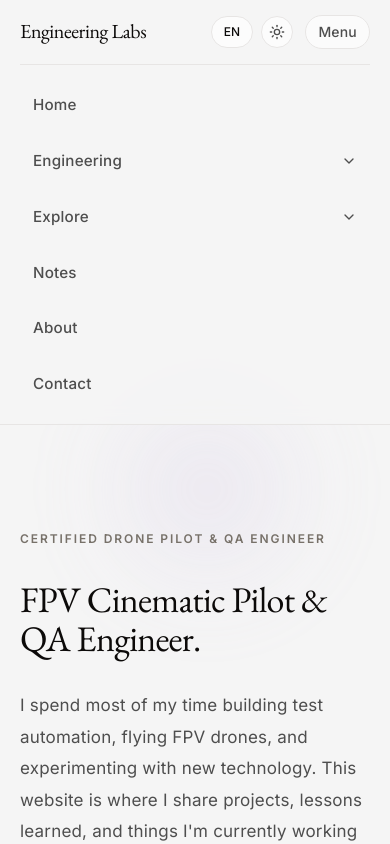
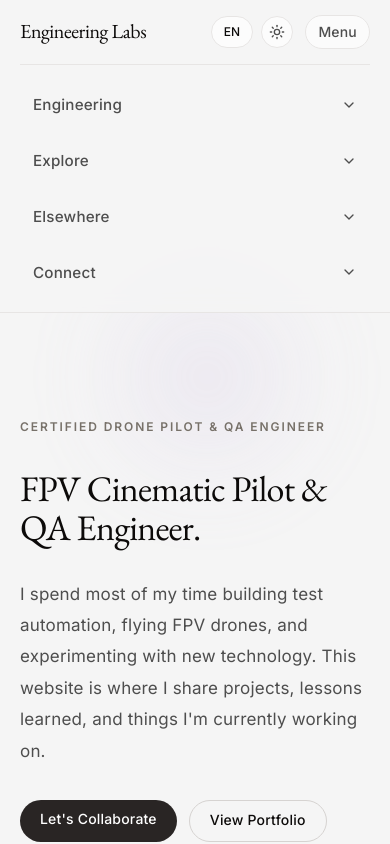
Before and after one commit to randykaskuser/ranmaul-engineering-labs, a Next.js app: page / in a window 390 px wide. Both pictures are taken after a click on the button "Menu". Shown: the top 844 px of the page. Built offline with nearby package versions, Linux system fonts and the light colour scheme.

Commit message:
docs: update feature list with mobile nav group extraction

```diff
--- a/components/layout/site-header.tsx
+++ b/components/layout/site-header.tsx
@@ -4,14 +4,14 @@ import Link from "next/link";
 import { useState } from "react";
 import { usePathname } from "next/navigation";
 import { motion, AnimatePresence } from "framer-motion";
-import { Plus, Minus, ChevronDown } from "lucide-react";
+import { ChevronDown } from "lucide-react";
 import { NAV_LINKS, MOBILE_NAV_GROUPS } from "@/lib/site";
 import { SiteContainer } from "./site-container";
 import { NavLink } from "./nav-link";
 import { NavDropdown } from "./nav-dropdown";
 import { useTranslationContext } from "./translation-context";
 import { ThemeToggle } from "./theme-toggle";
-import { LinkedinIcon, InstagramIcon } from "@/components/icons/social-icons";
+
 
 export function SiteHeader() {
   const [open, setOpen] = useState(false);
@@ -57,7 +57,7 @@ export function SiteHeader() {
     );
   };
 
-  const mobileGroups = MOBILE_NAV_GROUPS;
+
 
   return (
     <header className="sticky top-0 z-40 border-b border-hairline bg-canvas/92 backdrop-blur">
@@ -142,7 +142,7 @@ export function SiteHeader() {
               aria-label="Mobile"
             >
               <ul className="grid gap-2 py-4 text-[0.95rem] text-body">
-                {NAV_LINKS.map((entry) => {
+                {MOBILE_NAV_GROUPS.map((entry) => {
                   if ("children" in entry) {
                     const isExpanded = expandedGroups.includes(entry.label);
                     return (
--- a/lib/site.ts
+++ b/lib/site.ts
@@ -93,7 +93,7 @@ export const getFlatNavLinks = (): NavItem[] => {
   });
 };
 
-export const MOBILE_NAV_GROUPS: NavGroup[] = [
+export const MOBILE_NAV_GROUPS: NavEntry[] = [
   {
     label: "Engineering",
     children: [
```
Also changed, not shown: 1 other file (tests, documents, lock files or other folders).
